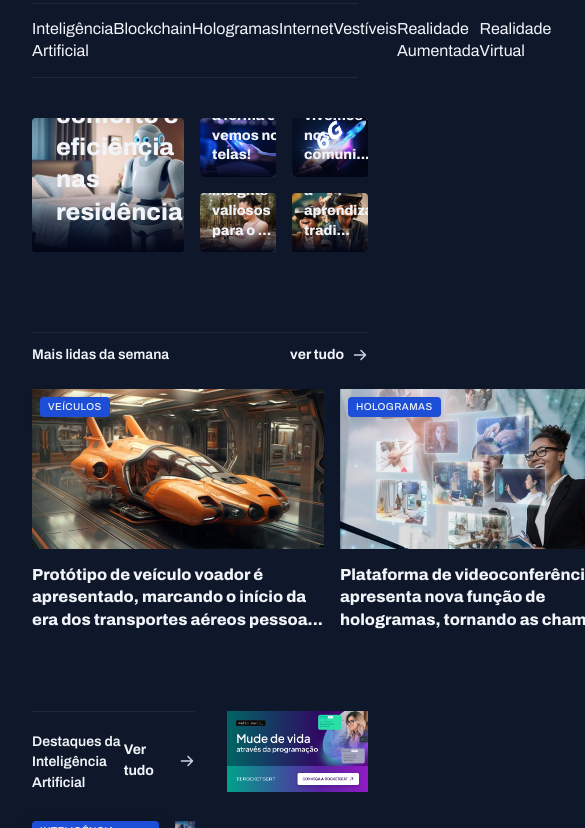
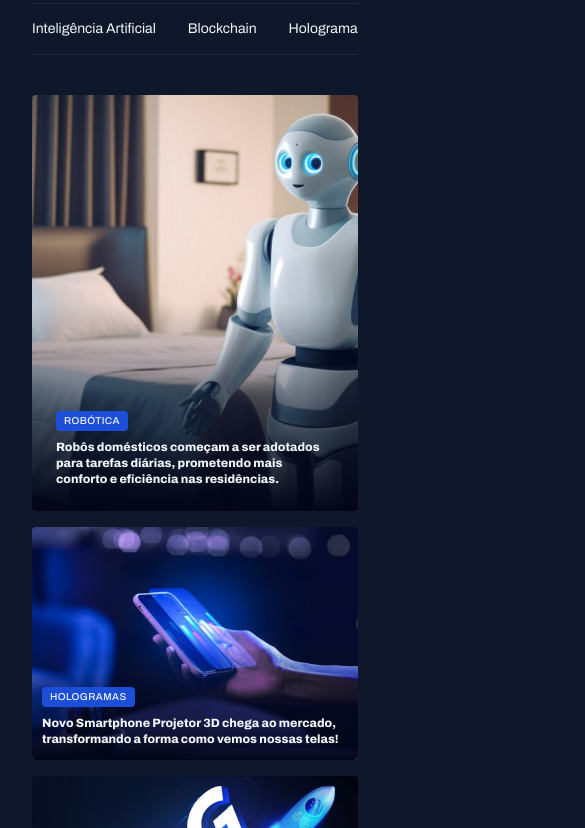
Before and after one commit to Julio-Cesar-Castro/Challenger---NoticePortal, a plain HTML site: page index.html in a window 390 px wide. Shown: the part 69-897 px from the top of the page, 585 px wide, since content can reach past the window. Drawn offline with Linux system fonts and the light colour scheme; a web font is replaced by a local one.

Commit message:
Responsive header n main done

```diff
--- a/index.html
+++ b/index.html
@@ -1,14 +1,18 @@
 <!DOCTYPE html>
 <html lang="en">
+
 <head>
   <link rel="preconnect" href="https://fonts.googleapis.com">
   <link rel="preconnect" href="https://fonts.gstatic.com" crossorigin>
   <meta charset="UTF-8">
   <meta name="viewport" content="width=device-width, initial-scale=1.0">
   <link rel="stylesheet" href="/styles/index.css">
-  <link href="https://fonts.googleapis.com/css2?family=Alice&family=Archivo:ital,wght@0,100..900;1,100..900&family=Open+Sans:ital,wght@0,300..800;1,300..800&family=Poppins:ital,wght@0,100;0,200;0,300;0,400;0,500;0,600;0,700;0,800;0,900;1,100;1,200;1,300;1,400;1,500;1,600;1,700;1,800;1,900&display=swap" rel="stylesheet">
+  <link
+    href="https://fonts.googleapis.com/css2?family=Alice&family=Archivo:ital,wght@0,100..900;1,100..900&family=Open+Sans:ital,wght@0,300..800;1,300..800&family=Poppins:ital,wght@0,100;0,200;0,300;0,400;0,500;0,600;0,700;0,800;0,900;1,100;1,200;1,300;1,400;1,500;1,600;1,700;1,800;1,900&display=swap"
+    rel="stylesheet">
   <title>Portal de Noticias</title>
 </head>
+
 <body>
   <header class="container">
     <nav id="primary" class="grid grid-flow-col">
@@ -39,58 +43,67 @@
   </header>
 
   <main class="grid container">
-    <section id="featured" class="grid grid-flow-col gap-16">
+    <section id="featured" class="grid grid-flow-col-responsive gap-16">
       <figure class="card">
         <img src="./assets/images/Image 01.png" alt="">
 
         <figcaption>
           <span class="content-tag">robótica</span>
-          <h2 class="text-2xl">Robôs domésticos começam a ser adotados para tarefas diárias, prometendo mais conforto e eficiência nas residências.</h2>
+          <h2 class="text-2xl">Robôs domésticos começam a ser adotados para tarefas diárias, prometendo mais conforto e
+            eficiência nas residências.</h2>
         </figcaption>
       </figure>
 
       <div class="grid grid-cols-2 gap-16">
         <figure class="card">
-          <img src="assets/images/Image 02.png" alt="Novo Smartphone Projetor 3D chega ao mercado, transformando a forma como vemos nossas telas!">
+          <img src="assets/images/Image 02.png"
+            alt="Novo Smartphone Projetor 3D chega ao mercado, transformando a forma como vemos nossas telas!">
 
           <figcaption>
             <span class="content-tag">hologramas</span>
-            <h2 class="text-lg">Novo Smartphone Projetor 3D chega ao mercado, transformando a forma como vemos nossas telas!</h2>
+            <h2 class="text-lg">Novo Smartphone Projetor 3D chega ao mercado, transformando a forma como vemos nossas
+              telas!</h2>
           </figcaption>
         </figure>
 
         <figure class="card">
-          <img src="assets/images/Image 03.png" alt="Tecnologia 6G chega às metrópoles brasileiras, prometendo revolucionar a forma como vivemos e nos comunicamos.">
+          <img src="assets/images/Image 03.png"
+            alt="Tecnologia 6G chega às metrópoles brasileiras, prometendo revolucionar a forma como vivemos e nos comunicamos.">
 
           <figcaption>
             <span class="content-tag">internet</span>
-            <h2 class="text-lg">Tecnologia 6G chega às metrópoles brasileiras, prometendo revolucionar a forma como vivemos e nos comuni...</h2>
+            <h2 class="text-lg">Tecnologia 6G chega às metrópoles brasileiras, prometendo revolucionar a forma como
+              vivemos e nos comuni...</h2>
           </figcaption>
         </figure>
 
         <figure class="card">
-          <img src="assets/images/Image 04.png" alt="Empresa lança relógio inteligente capaz de monitorar a saúde mental, oferecendo insights valiosos para o bem-estar pessoal.">
+          <img src="assets/images/Image 04.png"
+            alt="Empresa lança relógio inteligente capaz de monitorar a saúde mental, oferecendo insights valiosos para o bem-estar pessoal.">
 
           <figcaption>
             <span class="content-tag">vestíveis</span>
-            <h2 class="text-lg">Empresa lança relógio inteligente capaz de monitorar a saúde mental, oferecendo insights valiosos para o ...
+            <h2 class="text-lg">Empresa lança relógio inteligente capaz de monitorar a saúde mental, oferecendo insights
+              valiosos para o ...
             </h2>
           </figcaption>
         </figure>
 
         <figure class="card">
-          <img src="assets/images/Image 05.png" alt="Escolas adotam a tecnologia VR para proporcionar experiências imersivas, transformando a aprendizagem tradicional.">
+          <img src="assets/images/Image 05.png"
+            alt="Escolas adotam a tecnologia VR para proporcionar experiências imersivas, transformando a aprendizagem tradicional.">
 
           <figcaption>
             <span class="content-tag">realidade virtual</span>
-            <h2 class="text-lg">Escolas adotam a tecnologia VR para proporcionar experiências imersivas, transformando a aprendizagem tradi...</h2>
+            <h2 class="text-lg">Escolas adotam a tecnologia VR para proporcionar experiências imersivas, transformando a
+              aprendizagem tradi...</h2>
           </figcaption>
         </figure>
 
       </div>
     </section>
 
-    <section id="weekly" >
+    <section id="weekly">
       <header class="grid grid-flow-col">
         <h3>Mais lidas da semana</h3>
         <a href="#" class="grid grid-flow-col">
@@ -102,28 +115,32 @@
       <div class="grid gap-16">
         <figure>
           <span class="content-tag">veículos</span>
-          <img src="assets/images/Image 06.png" alt="Protótipo de veículo voador é apresentado, marcando o início da era dos transportes aéreos pessoa...">
+          <img src="assets/images/Image 06.png"
+            alt="Protótipo de veículo voador é apresentado, marcando o início da era dos transportes aéreos pessoa...">
           <p>Protótipo de veículo voador é apresentado, marcando o início da era dos transportes aéreos pessoa...</p>
         </figure>
         <figure>
           <span class="content-tag">hologramas</span>
-          <img src="assets/images/Image 07.png" alt="Plataforma de videoconferência apresenta nova função de hologramas, tornando as chamadas virtuais mais realistas e envolventes.">
+          <img src="assets/images/Image 07.png"
+            alt="Plataforma de videoconferência apresenta nova função de hologramas, tornando as chamadas virtuais mais realistas e envolventes.">
           <p>Plataforma de videoconferência apresenta nova função de hologramas, tornando as chamada...</p>
         </figure>
         <figure>
           <span class="content-tag">realidade virtual</span>
-          <img src="assets/images/Image 08.png" alt="Nova geração de consoles de videogame é lançada, trazendo gráficos ultra-realistas e experiên...">
+          <img src="assets/images/Image 08.png"
+            alt="Nova geração de consoles de videogame é lançada, trazendo gráficos ultra-realistas e experiên...">
           <p>Nova geração de consoles de videogame é lançada, trazendo gráficos ultra-realistas e experiên...</p>
         </figure>
         <figure>
           <span class="content-tag">internet</span>
-          <img src="assets/images/Image 09.png" alt="Projeto busca oferecer internet de alta velocidade em áreas remotas através de satélites.">
+          <img src="assets/images/Image 09.png"
+            alt="Projeto busca oferecer internet de alta velocidade em áreas remotas através de satélites.">
           <p>Projeto busca oferecer internet de alta velocidade em áreas remotas através de satélites.</p>
         </figure>
       </div>
     </section>
 
-    <section id="ai">
+    <!-- <section id="ai">
       <header class="grid grid-flow-col">
         <h3>Destaques da Inteligência Artificial</h3>
         <a href="#" class="grid grid-flow-col">
@@ -137,9 +154,13 @@
         <article class="grid grid-flow-col gap-16">
           <div>
             <span class="content-tag">Inteligência Artificial</span>
-            <h3 class="text-xl">Empresa surpreende o mundo ao anunciar um algoritmo capaz de prever eventos futuros com alta precisão.</h3>
+            <h3 class="text-xl">Empresa surpreende o mundo ao anunciar um algoritmo capaz de prever eventos futuros com
+              alta precisão.</h3>
             <p class="text-sm">
-              Em um avanço surpreendente da inteligência artificial, uma empresa anuncia o desenvolvimento de um algoritmo capaz de prever eventos futuros com notável precisão. Descubra como essa tecnologia está desafiando as fronteiras da previsão e quais são as implicações para diversas áreas, desde finanças até plan...
+              Em um avanço surpreendente da inteligência artificial, uma empresa anuncia o desenvolvimento de um
+              algoritmo capaz de prever eventos futuros com notável precisão. Descubra como essa tecnologia está
+              desafiando as fronteiras da previsão e quais são as implicações para diversas áreas, desde finanças até
+              plan...
             </p>
           </div>
           <div>
@@ -150,9 +171,13 @@
         <article class="grid grid-flow-col gap-16">
           <div>
             <span class="content-tag">Inteligência Artificial</span>
-            <h3 class="text-xl">Dispositivo portátil promete traduzir instantaneamente diferentes idiomas, facilitando a comunicação global.</h3>
+            <h3 class="text-xl">Dispositivo portátil promete traduzir instantaneamente diferentes idiomas, facilitando a
+              comunicação global.</h3>
             <p class="text-sm">
-              Em um mundo cada vez mais conectado, a comunicação sem fronteiras é essencial. Nesse contexto, um dispositivo portátil surge como um verdadeiro herói linguístico, prometendo quebrar as barreiras idiomáticas instantaneamente. Imagine poder se comunicar fluentemente em qualquer lugar do mundo, indepe...
+              Em um mundo cada vez mais conectado, a comunicação sem fronteiras é essencial. Nesse contexto, um
+              dispositivo portátil surge como um verdadeiro herói linguístico, prometendo quebrar as barreiras
+              idiomáticas instantaneamente. Imagine poder se comunicar fluentemente em qualquer lugar do mundo,
+              indepe...
             </p>
           </div>
           <div>
@@ -163,9 +188,12 @@
         <article class="grid grid-flow-col gap-16">
           <div>
             <span class="content-tag">Inteligência Artificial</span>
-            <h3 class="text-xl">Criados para auxiliar idosos, robôs de companhia ganham popularidade, oferecendo suporte emocional e físico aos usu...</h3>
+            <h3 class="text-xl">Criados para auxiliar idosos, robôs de companhia ganham popularidade, oferecendo suporte
+              emocional e físico aos usu...</h3>
             <p class="text-sm">
-              A tecnologia não só avança, mas também busca tornar a vida mais significativa para todas as gerações. No cenário atual, os robôs sociais, projetados especialmente para oferecer apoio e companhia aos idosos, estão ganhando destaque. Mais do que meros assistentes, esses robôs são programados para f...
+              A tecnologia não só avança, mas também busca tornar a vida mais significativa para todas as gerações. No
+              cenário atual, os robôs sociais, projetados especialmente para oferecer apoio e companhia aos idosos,
+              estão ganhando destaque. Mais do que meros assistentes, esses robôs são programados para f...
           </div>
           <div>
             <img src="assets/images/Image 12.png" alt="">
@@ -175,9 +203,12 @@
         <article class="grid grid-flow-col gap-16">
           <div>
             <span class="content-tag">Inteligência Artificial</span>
-            <h3 class="text-xl">Aplicativo utiliza inteligência artificial para ajudar usuários a manterem o foco e aumentarem a produtividade no dia a dia.</h3>
+            <h3 class="text-xl">Aplicativo utiliza inteligência artificial para ajudar usuários a manterem o foco e
+              aumentarem a produtividade no dia a dia.</h3>
             <p class="text-sm">
-              No turbilhão da vida moderna, onde distrações são abundantes, um aplicativo inovador surge como um aliado indispensável para quem busca maior concentração e eficiência no cotidiano. Utilizando avançados algoritmos de inteligência artificial, este aplicativo promete mais do que simplesmente gerenci...
+              No turbilhão da vida moderna, onde distrações são abundantes, um aplicativo inovador surge como um aliado
+              indispensável para quem busca maior concentração e eficiência no cotidiano. Utilizando avançados
+              algoritmos de inteligência artificial, este aplicativo promete mais do que simplesmente gerenci...
             </p>
           </div>
           <div>
@@ -205,62 +236,73 @@
         <div class="grid gap-32">
           <article class="grid grid-flow-col gap-16">
             <div>
-              <img src="assets/images/Image 14.png" alt="Aplicativo de monitoramento ambiental ganha destaque, incentivando práticas ecológicas e promovendo a conscientização.">
+              <img src="assets/images/Image 14.png"
+                alt="Aplicativo de monitoramento ambiental ganha destaque, incentivando práticas ecológicas e promovendo a conscientização.">
             </div>
 
             <div>
               <span class="content-tag">Software</span>
-              <h3 class="text-xl">Aplicativo de monitoramento ambiental ganha destaque, incentivando prática ecológicas e ...</h3>
+              <h3 class="text-xl">Aplicativo de monitoramento ambiental ganha destaque, incentivando prática ecológicas
+                e ...</h3>
             </div>
           </article>
 
           <article class="grid grid-flow-col gap-16">
             <div>
-              <img src="assets/images/Image 15.png" alt="Óculos de realidade virtual com feedback tátil proporcionam uma experiência sensorial completa, imergindo usuários em ambientes digitais.">
+              <img src="assets/images/Image 15.png"
+                alt="Óculos de realidade virtual com feedback tátil proporcionam uma experiência sensorial completa, imergindo usuários em ambientes digitais.">
             </div>
 
             <div>
               <span class="content-tag">Realidade Virtual</span>
-              <h3 class="text-xl">Óculos de realidade virtual com feedback tátil proporcionam uma experiência sensorial co...</h3>
+              <h3 class="text-xl">Óculos de realidade virtual com feedback tátil proporcionam uma experiência sensorial
+                co...</h3>
             </div>
           </article>
 
           <article class="grid grid-flow-col gap-16">
             <div>
-              <img src="assets/images/Image 16.png" alt="Surge uma nova moeda digital baseada em tecnologias sustentáveis, buscando minimizar o impacto ambiental associado à mineração de criptomoedas.">
+              <img src="assets/images/Image 16.png"
+                alt="Surge uma nova moeda digital baseada em tecnologias sustentáveis, buscando minimizar o impacto ambiental associado à mineração de criptomoedas.">
             </div>
 
             <div>
               <span class="content-tag">criptomoedas</span>
-              <h3 class="text-xl">Surge uma nova moeda digital baseada em tecnologias sustentáveis, buscando mini...</h3>
+              <h3 class="text-xl">Surge uma nova moeda digital baseada em tecnologias sustentáveis, buscando mini...
+              </h3>
             </div>
           </article>
 
           <article class="grid grid-flow-col gap-16">
             <div>
-              <img src="assets/images/Image 17.png" alt="Empresas de e-commerce implementam frota de drones para entregas rápidas, transformando o cenário do comércio online.">
+              <img src="assets/images/Image 17.png"
+                alt="Empresas de e-commerce implementam frota de drones para entregas rápidas, transformando o cenário do comércio online.">
             </div>
 
             <div>
               <span class="content-tag">Drones</span>
-              <h3 class="text-xl">Empresas de e-commerce implementam frota de drones para entregas rápidas, transforma...</h3>
+              <h3 class="text-xl">Empresas de e-commerce implementam frota de drones para entregas rápidas,
+                transforma...</h3>
             </div>
           </article>
 
           <article class="grid grid-flow-col gap-16">
             <div>
-              <img src="assets/images/Image 18.png" alt="Tecnologia inovadora permite a impressão 3D de órgãos humanos, revolucionando a medicina e a lista de espera por transplantes.">
+              <img src="assets/images/Image 18.png"
+                alt="Tecnologia inovadora permite a impressão 3D de órgãos humanos, revolucionando a medicina e a lista de espera por transplantes.">
             </div>
 
             <div>
               <span class="content-tag">Impressão 3D</span>
-              <h3 class="text-xl">Tecnologia inovadora permite a impressão 3D de órgãos humanos, revolucionando a medic...</h3>
+              <h3 class="text-xl">Tecnologia inovadora permite a impressão 3D de órgãos humanos, revolucionando a
+                medic...</h3>
             </div>
           </article>
         </div>
       </section>
-    </aside>
+    </aside> -->
 
   </main>
 </body>
+
 </html>
--- a/styles/header.css
+++ b/styles/header.css
@@ -8,11 +8,11 @@
   }
 
   /* nesting css*/
-  div:nth-child(2){
+  div:nth-child(2) {
     margin-inline: auto;
   }
 
-  div:nth-child(3){
+  div:nth-child(3) {
     justify-self: end;
   }
 }
@@ -23,3 +23,29 @@
   border-inline: none;
   justify-content: space-between;
 }
+
+@media (width <=26.5625rem) {
+  div {
+    &>strong {
+      display: none;
+    }
+  }
+
+  .container {
+    overflow: hidden;
+  }
+}
+
+@media (width <=64rem) {
+  #secondary {
+    width: auto;
+    overflow: auto;
+    font-size: 14px;
+    gap: 32px;
+    justify-content: space-between;
+
+    & a {
+      width: max-content;
+    }
+  }
+}
--- a/styles/section.css
+++ b/styles/section.css
@@ -17,7 +17,9 @@ section header {
     &:hover span {
       background-image: url(../assets/icons/ArrowRight-hover.svg)
     }
-  };
+  }
+
+  ;
 }
 
 #featured {
@@ -52,7 +54,7 @@ section header {
         padding: 12px;
       }
 
-      h2{
+      h2 {
         margin-top: 8px;
       }
     }
@@ -64,8 +66,8 @@ section header {
 
   grid-area: weekly;
 
-  & > div{
-    grid-template-columns: repeat(4, 292px);
+  &>div {
+    grid-template-columns: repeat(4, 1fr);
   }
 
   img {
@@ -121,3 +123,78 @@ aside {
     object-fit: cover;
   }
 }
+
+
+@media (width <=26.75rem) {
+  #featured {
+    figcaption {
+      max-height: none;
+      padding: 12px;
+
+      &:has(.text-lg) {
+        padding: 12px;
+      }
+    }
+
+    &>figure {
+      height: 26rem;
+
+      & figcaption {
+        position: absolute;
+        bottom: 0;
+        left: 0;
+        max-height: none;
+
+        padding: 12px;
+      }
+    }
+  }
+
+  #weekly {
+    &>div {
+      display: flex;
+      flex-direction: column;
+    }
+
+    & figure {
+      display: flex;
+      flex-direction: column;
+      align-items: center;
+      justify-content: center;
+
+      & img {
+        width: 100%;
+        object-fit: cover;
+      }
+    }
+  }
+}
+
+@media (width <=56.25rem) {
+  #featured {
+    figcaption {
+      left: -2px;
+      padding: 24px;
+      max-height: 7.5rem;
+
+      h2 {
+        font-size: 12px;
+      }
+    }
+  }
+}
+
+@media (width <=48rem) {
+  #weekly {
+    img {
+      width: 100%;
+      object-fit: cover;
+    }
+
+    figure {
+      p {
+        font-size: 12px;
+      }
+    }
+  }
+}
--- a/styles/utility.css
+++ b/styles/utility.css
@@ -4,7 +4,11 @@
   display: grid;
 }
 
-.grid-flow-col{
+.grid-flow-col {
+  grid-auto-flow: column;
+}
+
+.grid-flow-col-responsive {
   grid-auto-flow: column;
 }
 
@@ -12,26 +16,36 @@
   grid-template-columns: 1fr 1fr;
 }
 
-.gap-16{
+.gap-16 {
   gap: 16px
 }
 
-.gap-32{
+.gap-32 {
   gap: 32px
 }
 
-.text-2xl{
+.text-2xl {
   font: var(--h1);
 }
 
-.text-xl{
+.text-xl {
   font: var(--h2);
 }
 
-.text-lg{
+.text-lg {
   font: var(--h3);
 }
 
-.text-sm{
+.text-sm {
   font: var(--text-sm);
 }
+
+@media (width <=26.75rem) {
+  .grid-flow-col-responsive {
+    grid-auto-flow: row;
+  }
+
+  .grid-cols-2 {
+    grid-template-columns: 1fr;
+  }
+}
```
Also changed, not shown: styles/global.css (+14 -12 lines).
